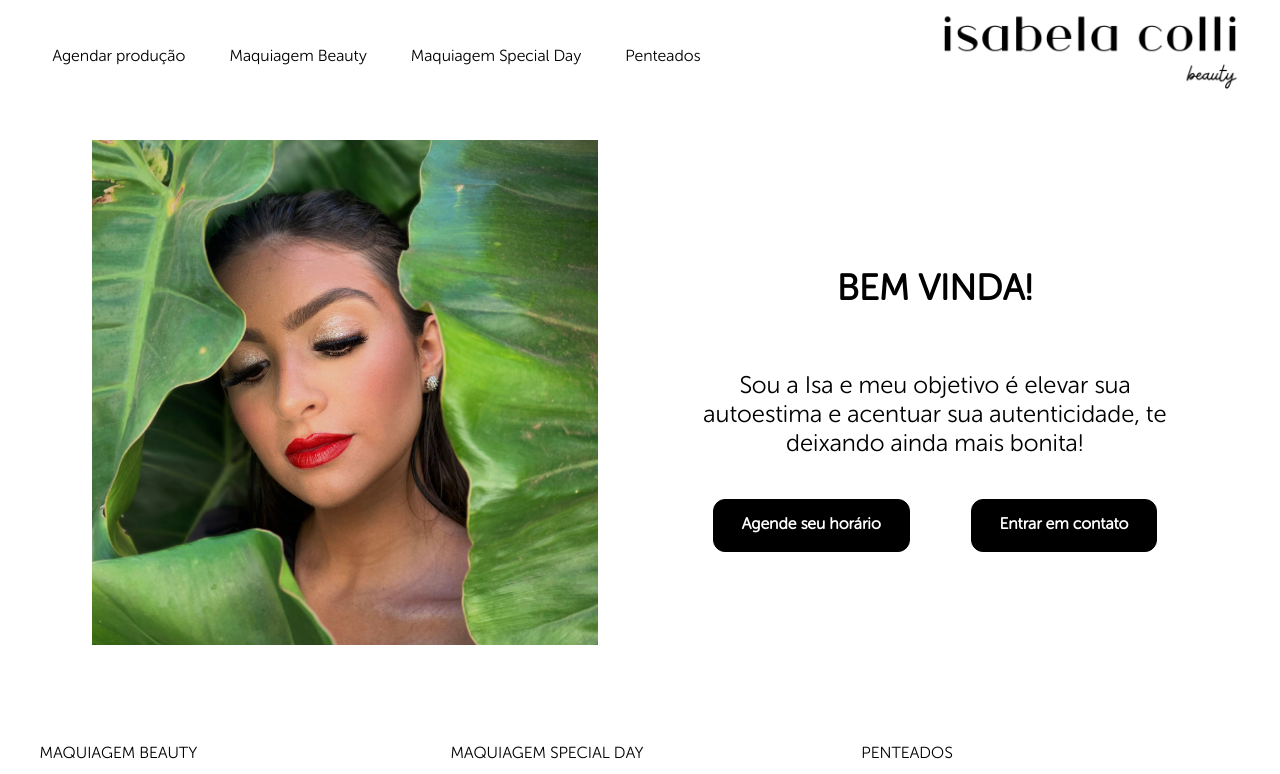
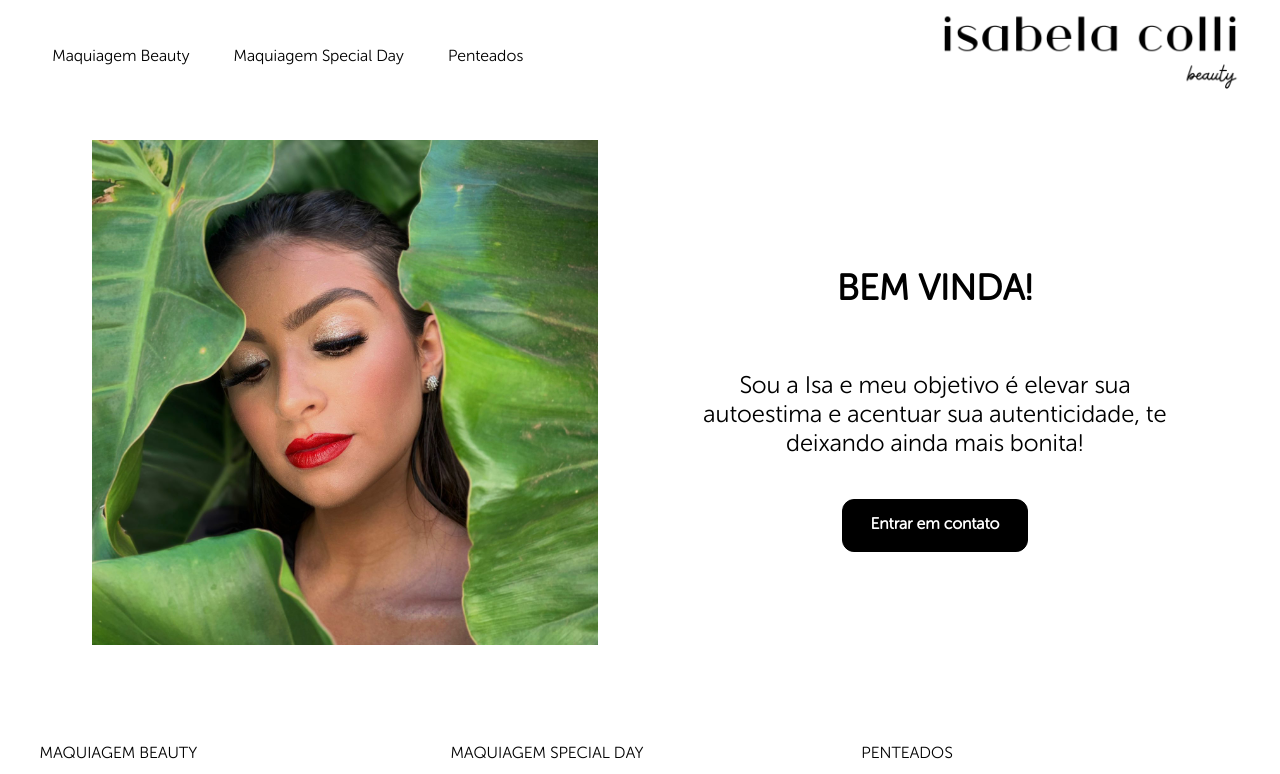
Before and after one commit to gabrielscapim/frontend-schedule-your-beauty, a React (Vite) app: page / in a window 1280 px wide. Shown: the top 774 px of the page. Built offline with nearby package versions, Linux system fonts and the light colour scheme; no server answers.

Commit message:
Delete schedule

```diff
--- a/src/components/Header/index.jsx
+++ b/src/components/Header/index.jsx
@@ -11,13 +11,6 @@ function Header() {
     <header className={ styles.header }>
       <nav>
         <div className={ styles['header-line-1'] }>
-          <a
-            href="/agendar-producao"
-            className={ styles[navOptionClass] }
-            style={ location.includes('agendar-producao') ? navLocationStyle : {} }
-          >
-            Agendar produção
-          </a>
           <a
             href="/maquiagem-beauty"
             className={ styles[navOptionClass] }
--- a/src/pages/PageMain/index.jsx
+++ b/src/pages/PageMain/index.jsx
@@ -1,10 +1,8 @@
-import { useNavigate } from 'react-router-dom';
 import ProductionCard from '../../components/ProductionCard';
 import Button from '../../components/Form/Button';
 import styles from './PageMain.module.css';
 
 function PageMain() {
-  const navigate = useNavigate();
   const productionsTest = [
     {
       src: '/images/primeira.jpeg',
@@ -22,11 +20,6 @@ function PageMain() {
       location: 'penteados',
     },
   ];
-
-  const scheduleHandleClick = () => {
-    navigate('/agendar-producao');
-    navigate(0);
-  };
 
   const contactHandleClick = () => {
     window.location.href = 'https://wa.me/5544991343233?text=Oi%20Isa,%20gostaria%20de%20mais%20informações%20sobre%20suas%20produções!';
@@ -47,11 +40,6 @@ function PageMain() {
             acentuar sua autenticidade, te deixando ainda mais bonita!
           </p>
           <div className={ styles['buttons-container'] }>
-            <Button
-              type="button"
-              label="Agende seu horário"
-              onClick={ scheduleHandleClick }
-            />
             <Button
               type="button"
               label="Entrar em contato"
--- a/src/routes/index.jsx
+++ b/src/routes/index.jsx
@@ -3,7 +3,6 @@ import PageMain from '../pages/PageMain';
 import PageHairStyle from '../pages/PageHairstyle';
 import PageBeautyMake from '../pages/PageBeautyMake';
 import PageSpecialDayMake from '../pages/PageSpecialDayMake';
-import PageSchedule from '../pages/PageSchedule';
 import PageNotFound from '../pages/PageNotFound';
 
 function AppRoutes() {
@@ -15,7 +14,6 @@ function AppRoutes() {
         <Route path="penteados" Component={ PageHairStyle } />
         <Route path="maquiagem-beauty" Component={ PageBeautyMake } />
         <Route path="maquiagem-special-day" Component={ PageSpecialDayMake } />
-        <Route path="agendar-producao" Component={ PageSchedule } />
       </Routes>
     </BrowserRouter>
   );
```
